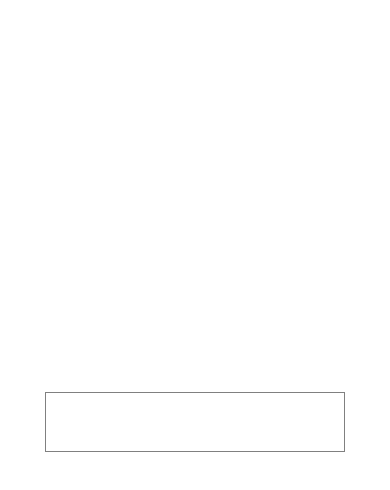
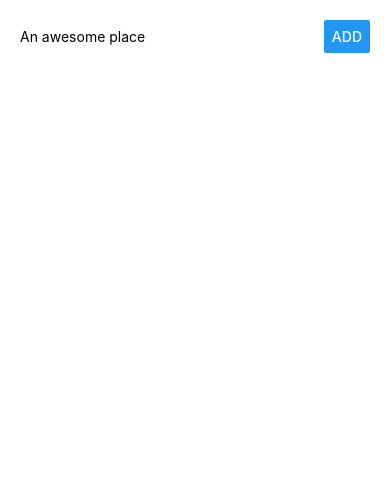
Before and after one commit to normancroan/learn-react-native-awesome-places, a React Native app: screen / in a window 390 px wide. Shown: the top 490 px of the page. Built offline with nearby package versions, Linux system fonts and the light colour scheme.

Commit message:
begin styling input section, add button

```diff
--- a/App.js
+++ b/App.js
@@ -1,5 +1,5 @@
 import React from "react";
-import { StyleSheet, Text, View, TextInput } from "react-native";
+import { StyleSheet, Text, View, TextInput, Button } from "react-native";
 
 export default class App extends React.Component {
 	state = {
@@ -13,16 +13,15 @@ export default class App extends React.Component {
 	render() {
 		return (
 			<View style={styles.container}>
-				<TextInput
-					style={{
-						height: 60,
-						width: 300,
-						borderColor: "gray",
-						borderWidth: 1
-					}}
-					value={this.state.placeName}
-					onChangeText={this.onPlaceNameChange}
-				/>
+				<View style={styles.addPlaceContainer}>
+					<TextInput
+						style={styles.addPlaceInput}
+						value={this.state.placeName}
+						onChangeText={this.onPlaceNameChange}
+						placeholder="An awesome place"
+          />
+          <Button style={styles.addPlaceButton} title="Add"/>
+				</View>
 			</View>
 		);
 	}
@@ -33,6 +32,19 @@ const styles = StyleSheet.create({
 		flex: 1,
 		backgroundColor: "#fff",
 		alignItems: "center",
-		justifyContent: "center"
-	}
+    justifyContent: "flex-start",
+    padding: 20
+	},
+	addPlaceContainer: {
+    width: "100%",
+    flexDirection: "row",
+    justifyContent: "space-between",
+    alignItems: "center"
+  },
+  addPlaceInput: {
+    width:"70%"
+  },
+  addPlaceButton: {
+    width:"30%"
+  }
 });
```
